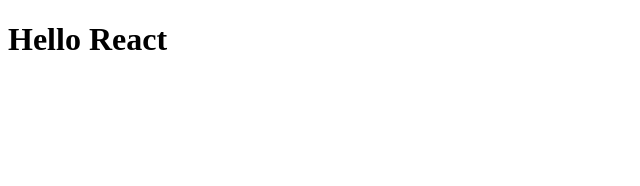
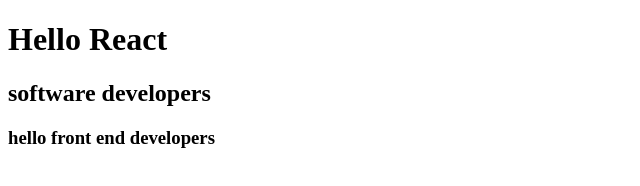
Before and after one commit to pavan14012001/git-merg, a plain HTML site: page index.html in a window 1280 px wide. Shown: the whole page, without its empty margins (0-640 px from the left). Drawn offline with Linux system fonts and the light colour scheme.

Commit message:
i have a line by rani

```diff
--- a/index.html
+++ b/index.html
@@ -7,5 +7,7 @@
 </head>
 <body>
     <h1>Hello React</h1>
+    <h2>software developers </h2>
+    <h3>hello front end developers</h3>
 </body>
 </html>
```
